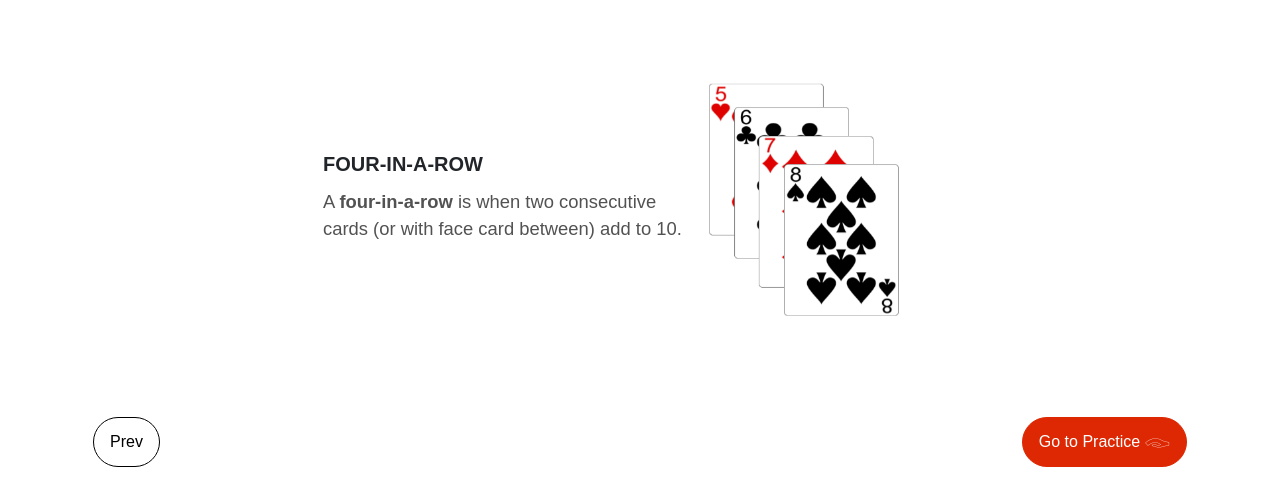
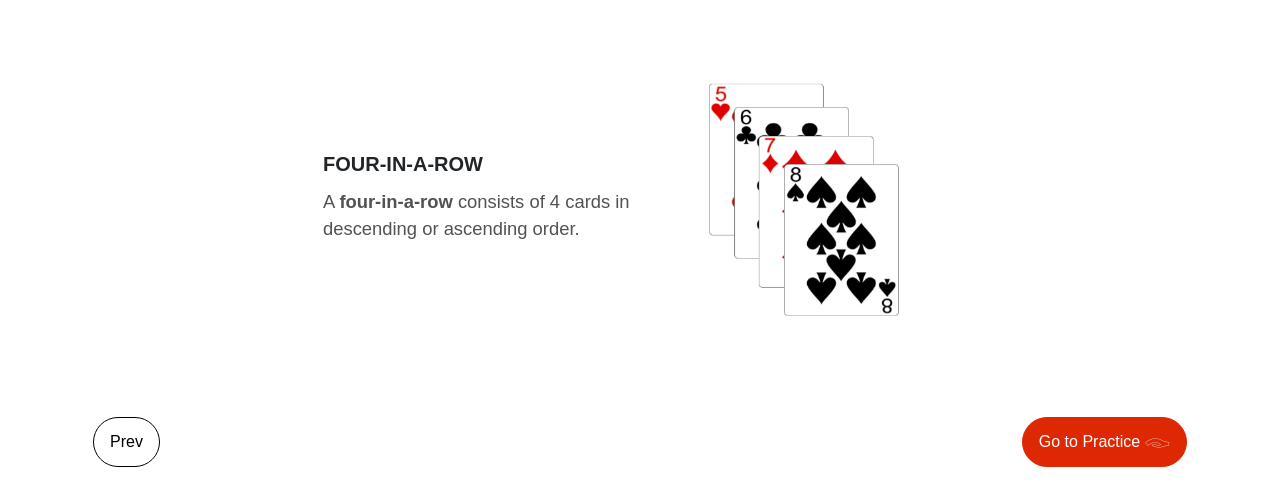
Before and after one commit to mayasrikm/coms4170final, a Flask app: page /four-in-a-row in a window 1280 px wide. Shown: the part 204-687 px from the top of the page. Run offline with Flask 3, Linux system fonts and the light colour scheme; some libraries are stand-ins or nearby versions.

Commit message:
typo in 4 in a row :bug:

```diff
--- a/templates/rules/four-in-a-row.html
+++ b/templates/rules/four-in-a-row.html
@@ -15,7 +15,7 @@
 				<span class="bold">FOUR-IN-A-ROW</span>
 			</h3>
 			<p class = "gameplay-p">
-				A <span class="bold">four-in-a-row</span> is when two consecutive cards (or with face card between) add to 10.
+				A <span class="bold">four-in-a-row</span> consists of 4 cards in descending or ascending order.
 			</p>
 		</div>
 		<img class = "slap-rules-img" src = "../static/images/slap-rules/four-in-a-row-lg.png"/>
```
